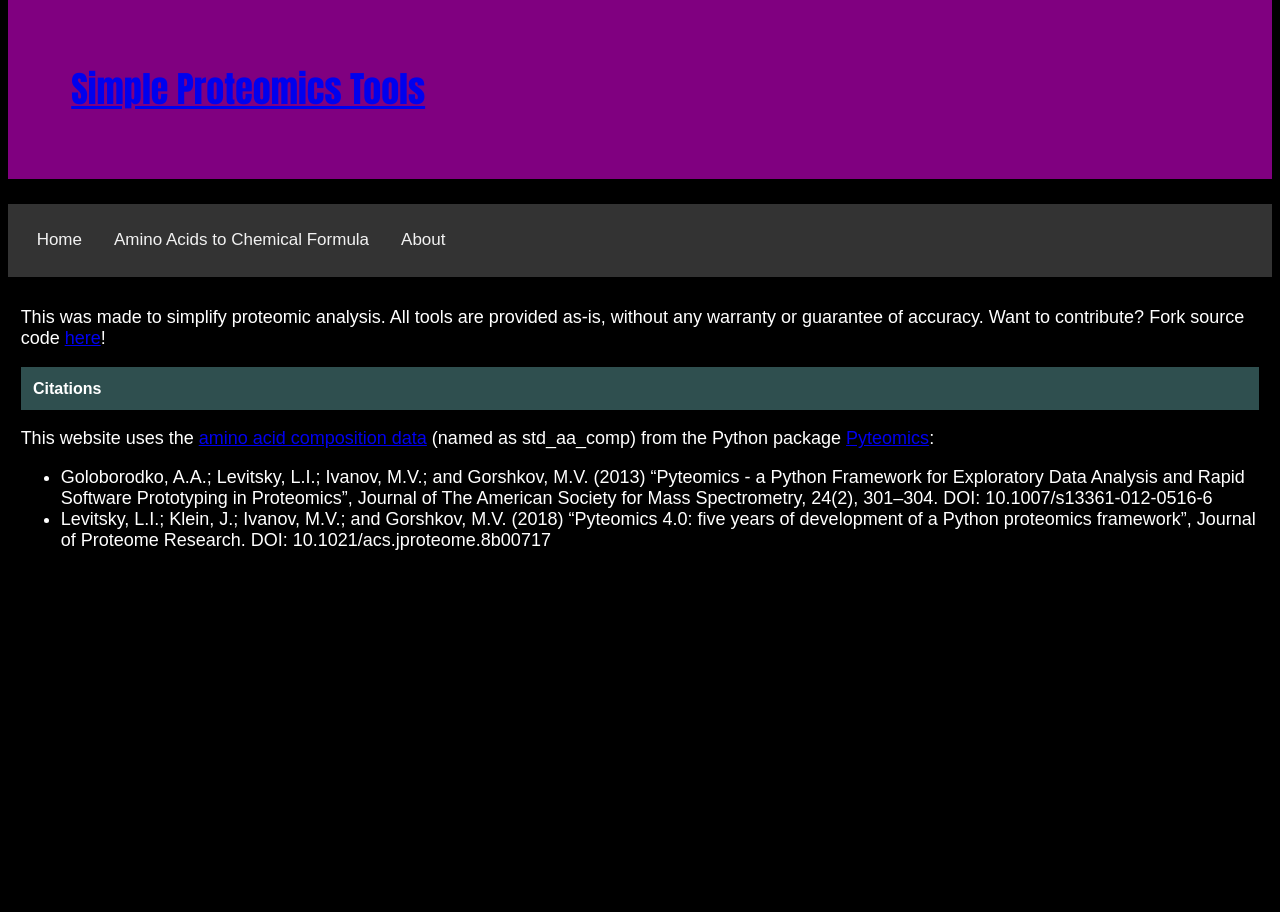
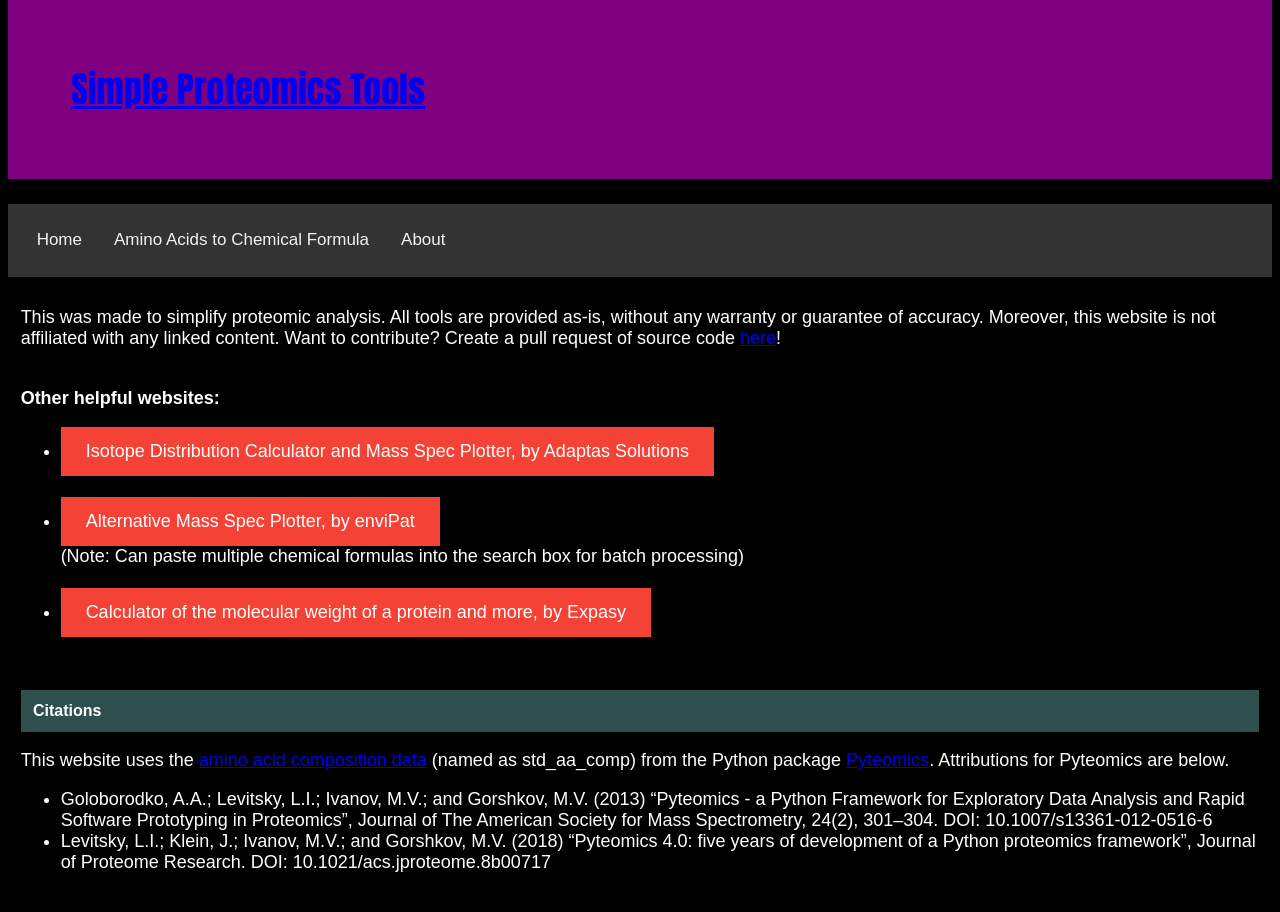
Before and after one commit to christineiym/simple-proteomics-tools, a Flask app: page /about in a window 1280 px wide. Shown: the part 33-945 px from the top of the page. Before the commit the page ends 583 px from the top, so only its background shows below. Run offline with Flask 2, Linux system fonts and the light colour scheme.

Commit message:
edit style and about page

```diff
--- a/static/style.css
+++ b/static/style.css
@@ -61,7 +61,7 @@ h2 {
 /* Overall style of link text.
 TODO: verify accuracy of information on links */
 li p {
-    color: black;
+    color: white;
     text-align: left;
     border: medium solid white;
     border-radius: 5px;
--- a/templates/about.html
+++ b/templates/about.html
@@ -3,14 +3,33 @@
 {% block content %}
   {{ super() }}
   <p>
-    This was made to simplify proteomic analysis. All tools are provided as-is, without any warranty or guarantee of accuracy.
+    This was made to simplify proteomic analysis. All tools are provided as-is, without any warranty or guarantee of accuracy. Moreover, this website is not affiliated with any linked content.
 
-    Want to contribute? Fork source code <a href="https://github.com/christineiym/simple-proteomics-tools">here</a>!
+    Want to contribute? Create a pull request of source code <a href="https://github.com/christineiym/simple-proteomics-tools">here</a>!
   </p>
-
+  <br>
+  <b>Other helpful websites:</b>
+  <p>
+    <ul>
+      <li>
+        <a href="https://www.sisweb.com/mstools/isotope.htm">Isotope Distribution Calculator and Mass Spec Plotter, by Adaptas Solutions</a>
+      </li>
+      <br>
+      <li>
+        <a href="https://www.envipat.eawag.ch/">Alternative Mass Spec Plotter, by enviPat</a>
+        <br>
+        (Note: Can paste multiple chemical formulas into the search box for batch processing)
+      </li>
+      <br>
+      <li>
+        <a href="https://web.expasy.org/protparam/">Calculator of the molecular weight of a protein and more, by Expasy</a>
+      </li>
+    </ul>
+  </p>
+  <br>
   <h2>Citations</h2>
   <p>
-    This website uses the <a href="https://pyteomics.readthedocs.io/en/latest/_modules/pyteomics/mass/mass.html">amino acid composition data</a> (named as std_aa_comp) from the Python package <a href="https://pyteomics.readthedocs.io/en/latest/">Pyteomics</a>:
+    This website uses the <a href="https://pyteomics.readthedocs.io/en/latest/_modules/pyteomics/mass/mass.html">amino acid composition data</a> (named as std_aa_comp) from the Python package <a href="https://pyteomics.readthedocs.io/en/latest/">Pyteomics</a>. Attributions for Pyteomics are below.
     <ul>
       <li>Goloborodko, A.A.; Levitsky, L.I.; Ivanov, M.V.; and Gorshkov, M.V. (2013) “Pyteomics - a Python Framework for Exploratory Data Analysis and Rapid Software Prototyping in Proteomics”, Journal of The American Society for Mass Spectrometry, 24(2), 301–304. DOI: 10.1007/s13361-012-0516-6
       <li>Levitsky, L.I.; Klein, J.; Ivanov, M.V.; and Gorshkov, M.V. (2018) “Pyteomics 4.0: five years of development of a Python proteomics framework”, Journal of Proteome Research. DOI: 10.1021/acs.jproteome.8b00717</li>
```
